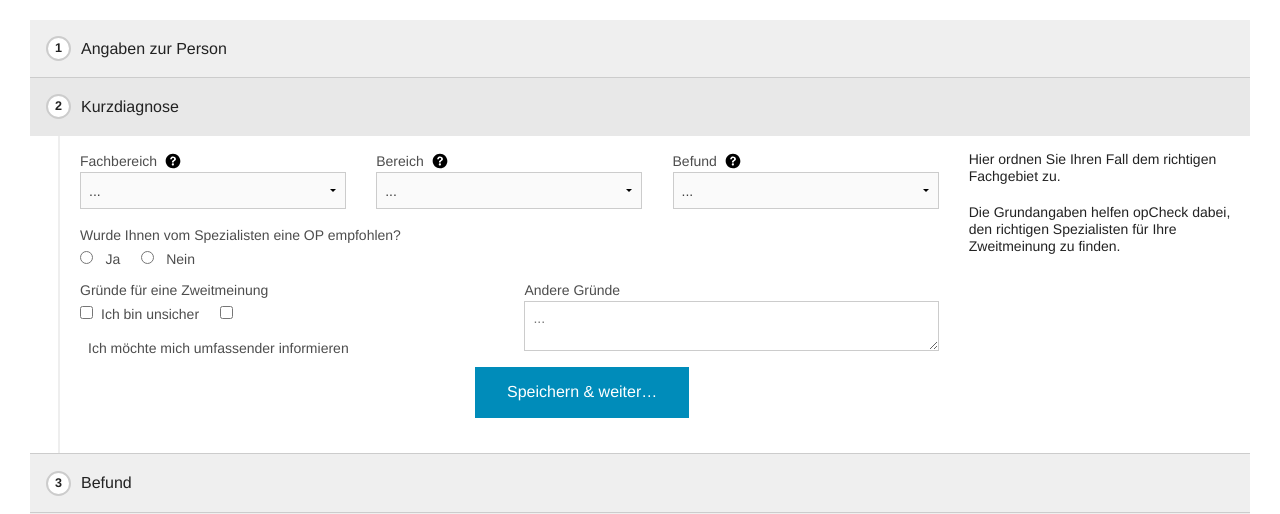
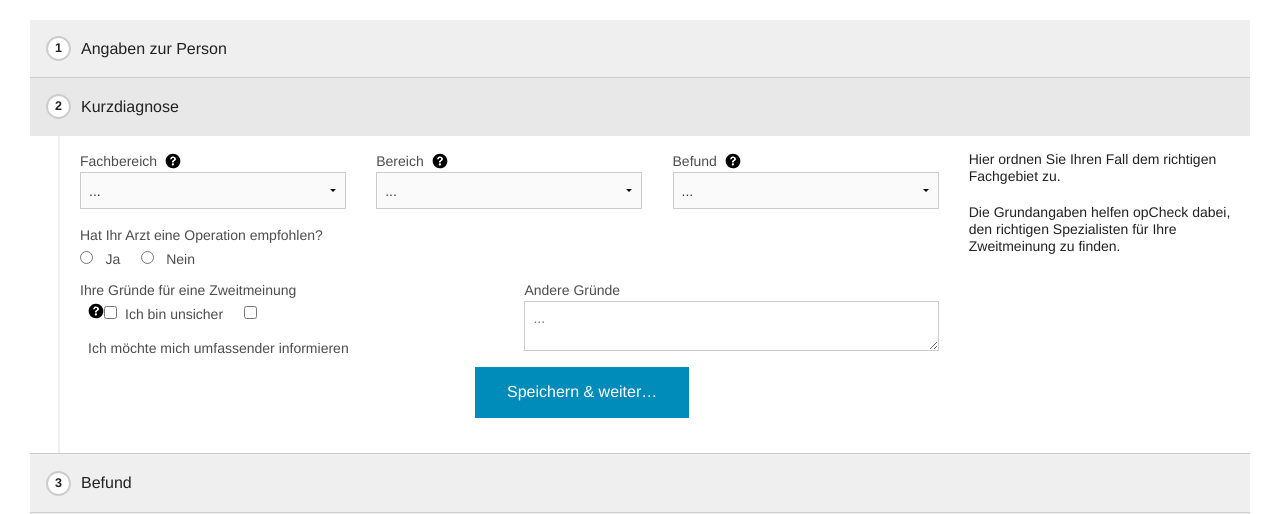
Before and after one commit to pfederi/opCheck-Prototyp-2, a PHP site: page /zweitmeinung/dateneingabe in a window 1280 px wide, after a click that opens the changed part. Shown: the part 240-754 px from the top of the page. Run offline with PHP 8.4, Linux system fonts and the light colour scheme.

Commit message:
Optimierungen im Formular

```diff
--- a/includes/formular/befund.inc.php
+++ b/includes/formular/befund.inc.php
@@ -6,6 +6,9 @@
                 <textarea placeholder="Kreuzbandriss"></textarea>
               </label>
               <label>Weitere Diagnosen im Zusammenhang mit diesem Befund
+                <div data-tooltip aria-haspopup="true" class="tip-top" title="Sind zum Beispiel weitere Beschwerden seit der Diagnose aufgetreten?">
+                    <img src="/images/icons/help.svg" alt="help">
+                </div>
                 <textarea placeholder="..."></textarea>
               </label>
               <label>Durch den 1. Arzt empfohlene Massnahme
@@ -17,12 +20,17 @@
                   </select>
               </label>
               <label>Ihre Vorerkrankungen in den letzten fünf Jahren
+                <div data-tooltip aria-haspopup="true" class="tip-top" title="Eine Angabe in Stichworten ist ausreichend.">
+                    <img src="/images/icons/help.svg" alt="help">
+              </div>
                 <textarea placeholder="..."></textarea>
               </label>
               <label>Welche Medikamente nehmen Sie zur Zeit?
                 <textarea placeholder="..."></textarea>
               </label>
-              <label>Haben Sie aktuelle Beschwerden?
+              <label>Haben Sie aktuelle Beschwerden? <div data-tooltip aria-haspopup="true" class="tip-top" title="Nur in direktem Zusammenhang mit der Diagnose">
+                    <img src="/images/icons/help.svg" alt="help">
+              </div>
                 <textarea placeholder="..."></textarea>
               </label>
             </form>
--- a/includes/formular/befundbilder.inc.php
+++ b/includes/formular/befundbilder.inc.php
@@ -50,17 +50,18 @@
 		  	<div id="blk-2" class="tohide" style="display: none;">
 			  	<div class="row">
 				  	<div class="large-6 columns">
-					  	<p>Bitte senden Sie wenn möglich folgende Dokumente an nebenstehende Adresse:</p>
+					  	<p>Bitte senden Sie - soweit vorhanden - folgende Dokumente an nebenstehende Adresse:</p>
 					  	<ul class="liste">
 						  	<li>Röntgenbilder</li>
 						  	<li>MRT</li>
 						  	<li>Weitere Befundbilder</li>
 					  	</ul>
+					  	<p>opCheck übermittelt die Dokumente an Ihren Zweitmeinungsarzt. Sie erhalten diese nach Abschluss Ihres Falles zurück.</p>
 				  	</div>
 				  	<div class="large-6 columns">
 					  	<p>
 					  	opCheck AG
-					  	Befundbilder
+					  	Befundbilder Fallnr. 987321-1
 					  	Birmensdorferstrasse 470
 					  	8055 Zürich
 					  	Schweiz
--- a/includes/formular/kurzdiagnose.inc.php
+++ b/includes/formular/kurzdiagnose.inc.php
@@ -7,7 +7,7 @@
               <div class="large-4 columns">
                 <label class="labelTitle">Fachbereich</label>
                   <div data-tooltip aria-haspopup="true" class="tip-top" title="Wählen Sie zunächst das Fachgebiet.">
-                  	<img src="images/icons/help.svg" alt="help">
+                  	<img src="/images/icons/help.svg" alt="help">
                   </div>
                 <select>
                   <option value="#">...</option>
@@ -21,7 +21,7 @@
               <div class="large-4 columns">
                 <label class="labelTitle">Bereich</label>
                   <div data-tooltip aria-haspopup="true" class="tip-top" title="Welcher Bereich ist betroffen?">
-                  	<img src="images/icons/help.svg" alt="help">
+                  	<img src="/images/icons/help.svg" alt="help">
                   </div>
                 <select>
                   <option value="#">...</option>
@@ -37,7 +37,7 @@
               <div class="large-4 columns">
                  <label class="labelTitle">Befund</label>
                   <div data-tooltip aria-haspopup="true" class="tip-top" title="Welche Diagnose hat Ihr Arzt gestellt?">
-                  	<img src="images/icons/help.svg" alt="help">
+                  	<img src="/images/icons/help.svg" alt="help">
                   </div>
                  <select>
                   <option value="#">...</option>
@@ -50,7 +50,7 @@
           </div>
 	      <div class="row">
               <div class="large-12 columns">
-                <label>Wurde Ihnen vom Spezialisten eine OP empfohlen?</label>
+                <label>Hat Ihr Arzt eine Operation empfohlen?</label>
                 <input type="radio" name="spezialist" value="Ja" id="op-ja">
                 <label for="op-ja">Ja</label>
                 <input type="radio" name="spezialist" value="Nein" id="op-nein">
@@ -59,7 +59,10 @@
         </div>
 	      <div class="row">
             <div class="large-6 columns">
-              <label>Gründe für eine Zweitmeinung</label>
+              <label>Ihre Gründe für eine Zweitmeinung</label>
+              <div data-tooltip aria-haspopup="true" class="tip-top" title="Bitte alle Gründe anwählen, die für Sie zutreffen.">
+                    <img src="/images/icons/help.svg" alt="help">
+              </div>
               <input id="checkbox1" type="checkbox"><label for="checkbox1">Ich bin unsicher</label>
               <input id="checkbox2" type="checkbox"><label for="checkbox2">Ich möchte mich umfassender informieren</label>
             </div>
```
